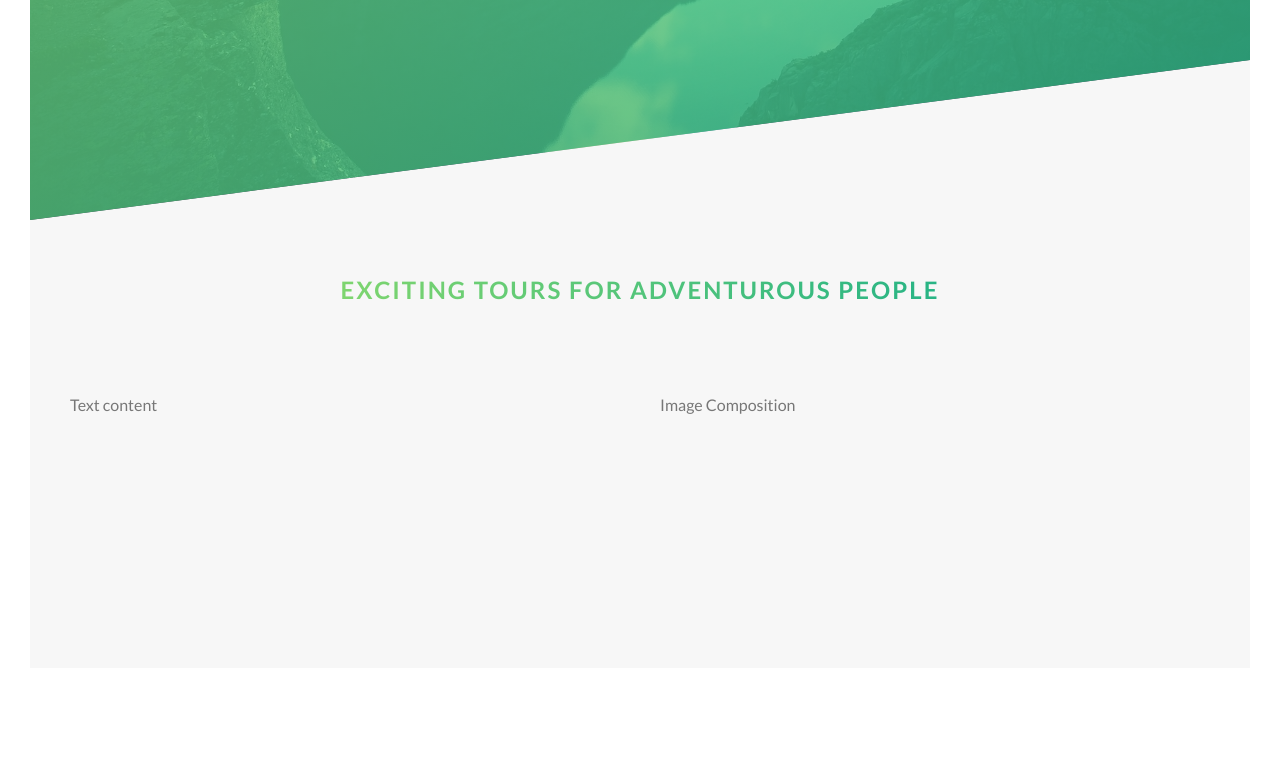
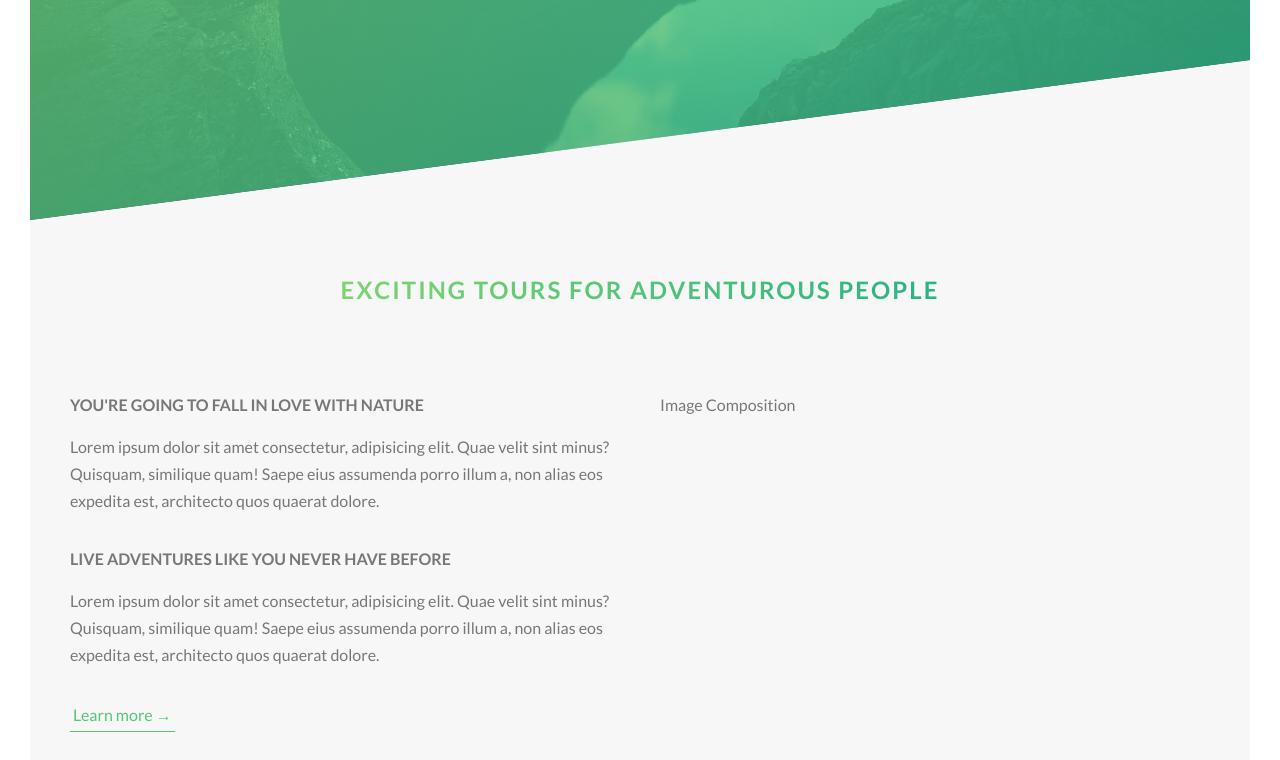
Before and after one commit to Pooya-Gordani/natours, a website: page index.html in a window 1280 px wide. Shown: the part 570-1330 px from the top of the page. Before the commit the page ends 1268 px from the top, so only its background shows below. Drawn offline with Linux system fonts and the light colour scheme.

Commit message:
add about section (part 2)

```diff
--- a/index.html
+++ b/index.html
@@ -27,14 +27,24 @@
     <main>
         <section class="section-about">
             <div class="u-center-text">
-                <h2 class="heading-secondary u-margin-bottom-8">
+                <h2 class="heading-secondary u-margin-bottom-big">
                     Exciting tours for adventurous people
                 </h2>
             </div>
 
             <div class="row">
                 <div class="col-1-of-2">
-                    Text content
+                    <h3 class="heading-tertiary u-margin-bottom-small">You're going to fall in love with nature</h3>
+                    <p class="paragraph">
+                        Lorem ipsum dolor sit amet consectetur, adipisicing elit. Quae velit sint minus? Quisquam, similique quam! Saepe eius assumenda porro illum a, non alias eos expedita est, architecto quos quaerat dolore.
+                    </p>
+
+                    <h3 class="heading-tertiary u-margin-bottom-small">Live adventures like you never have before</h3>
+                    <p class="paragraph">
+                        Lorem ipsum dolor sit amet consectetur, adipisicing elit. Quae velit sint minus? Quisquam, similique quam! Saepe eius assumenda porro illum a, non alias eos expedita est, architecto quos quaerat dolore.
+                    </p>
+
+                    <a href="#" class="btn-text">Learn more &rarr;</a>
                 </div>
                 <div class="col-1-of-2">
                     Image Composition
--- a/sass/abstracts/_variables.scss
+++ b/sass/abstracts/_variables.scss
@@ -9,6 +9,8 @@ $color-black: #000000;
 $color-grey-dark: #777;
 $color-white: #fff;
 
+// FONT
+$default-font-size: 1.6rem;
 
 // GRID
 $grid-with: 114rem;
--- a/sass/base/_typography.scss
+++ b/sass/base/_typography.scss
@@ -54,3 +54,17 @@ body{
         text-shadow: 0.5rem 1rem 2rem rgba($color-black, 0.2);
     }
 }
+
+.heading-tertiary{
+    font-size: $default-font-size;
+    font-weight: 700;
+    text-transform: uppercase;
+}
+
+.paragraph{
+    font-size: $default-font-size;
+
+    &:not(last-child){
+        margin-bottom: 3rem;
+    }
+}
--- a/sass/base/_utilities.scss
+++ b/sass/base/_utilities.scss
@@ -1,3 +1,5 @@
 // Utility classes are self-descriptive, single-purpose CSS classes
 .u-center-text{text-align: center;}
-.u-margin-bottom-8{margin-bottom: 8rem}
+.u-margin-bottom-small{margin-bottom: 1.5rem}
+.u-margin-bottom-medium{margin-bottom: 4rem}
+.u-margin-bottom-big{margin-bottom: 8rem}
--- a/sass/components/_button.scss
+++ b/sass/components/_button.scss
@@ -8,6 +8,7 @@
         border-radius: 10rem;
         transition: all 0.2;
         position: relative;
+        font-size: $default-font-size;
     }
 
     &:hover{
@@ -52,3 +53,29 @@
         animation-fill-mode: backwards;
     }
 }
+
+.btn-text{
+
+    &:link,
+    &:visited{
+        font-size: $default-font-size;
+        color: $color-primary;
+        display: inline-block;
+        text-decoration: none;
+        border-bottom: 1px solid $color-primary;
+        padding: 3px;
+        transition: all 0.2s;
+    }
+
+    &:hover{
+        background-color: $color-primary;
+        color: $color-white;
+        box-shadow: 0 1rem 2rem rgba($color-black, 0.15);
+        transform: translateY(-2px);
+    }
+
+    &:active{
+        box-shadow: 0 0.5rem 1rem rgba($color-black, 0.15);
+        transform: translateY(0);
+    }
+}
```
Also changed, not shown: css/style.css, 1 other file.
